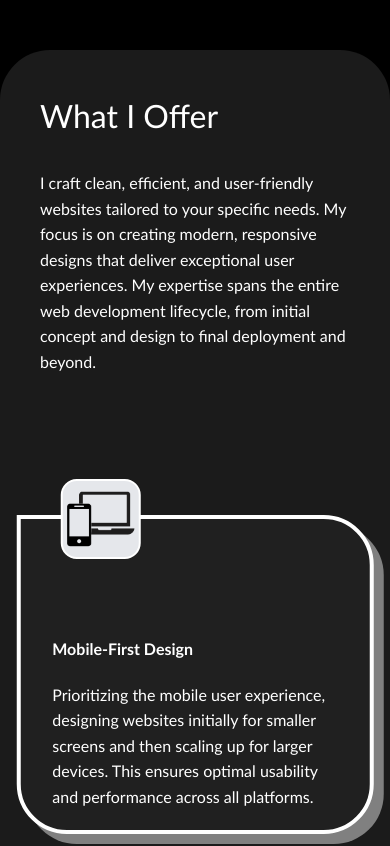
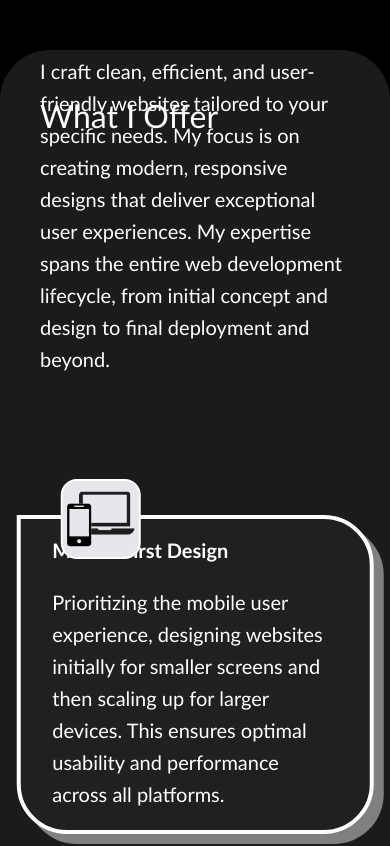
Before and after one commit to jjplaza-dev/Web-Dev-Portfolio, a React (Vite) app in the folder frontend/: page / in a window 390 px wide. Shown: the part 2900-3746 px from the top of the page. Built offline with nearby package versions, Linux system fonts and the light colour scheme.

Commit message:
Services update and css root sizing tweaks

```diff
--- a/frontend/src/components/Services.jsx
+++ b/frontend/src/components/Services.jsx
@@ -57,7 +57,7 @@ function Services() {
 
               <div className='w-full lg:w-[50%] h-[12%] lg:h-[20%] relative lg:sticky lg:top-30 text-white'>
                 <h2 className='mb-10 lg:mb:10 p-10 lg:p-15'>What I Offer</h2>
-                <h3 className='absolute bottom-10 p-10 lg:p-15'>I craft clean, efficient, and user-friendly websites tailored to your specific needs. My focus is on creating modern, responsive designs that deliver exceptional user experiences. My expertise spans the entire web development lifecycle, from initial concept and design to final deployment and beyond.</h3>
+                <h5 className='absolute bottom-10 p-10 lg:p-15'>I craft clean, efficient, and user-friendly websites tailored to your specific needs. My focus is on creating modern, responsive designs that deliver exceptional user experiences. My expertise spans the entire web development lifecycle, from initial concept and design to final deployment and beyond.</h5>
               </div>
 
               <div className='w-full lg:w-[50%] h-[85%] lg:h-full flex flex-col justify-around'>
@@ -65,10 +65,10 @@ function Services() {
                     <div key={index} className='w-full h-1/6  sticky top-30 pt-15'>
                       <div className='w-11/12 lg:w-10/12 h-8/12 lg:h-8/12 cursor-pointer border-4 bg-[#202020] text-white absolute  right-[50%] translate-x-[50%] hover:translate-x-[49%] hover:translate-y-[-1%] duration-200 text-[1.2rem] rounded-tl-none rounded-[50px]' style={{boxShadow: "10px 10px gray"}}>
                         <div className='w-20 h-20 absolute z-2 bg-cover border-2 rounded-2xl translate-x-[50%] translate-y-[-50%] bg-gray-200' style={{backgroundImage: `url(${service.image})`}}></div>
-                        <h3 className='w-full h-fit absolute bottom-0 px-8 py-5 lg:px-15 lg:py-10 '>
-                          <h3 className='w-full py-5 font-semibold'>{service.title}</h3>
+                        <h5 className='w-full h-fit absolute bottom-0 px-8 py-5 lg:px-15 lg:py-10 '>
+                          <h5 className='w-full py-5 font-semibold'>{service.title}</h5>
                           {service.text}
-                        </h3>
+                        </h5>
                       </div>
                     </div>
                   ))}
--- a/frontend/src/index.css
+++ b/frontend/src/index.css
@@ -1,4 +1,20 @@
 @import "tailwindcss";
+
+:root {
+  --h1-size: clamp(2.5rem, 6vw, 4rem);
+  --h2-size: clamp(2rem, 5vw, 3rem);
+  --h3-size: clamp(1.75rem, 4vw, 2.5rem);
+  --h4-size: clamp(1.5rem, 3vw, 2rem);
+  --h5-size: clamp(1.25rem, 2.5vw, 1.5rem);
+}
+
+h1 { font-size: var(--h1-size); }
+h2 { font-size: var(--h2-size); }
+h3 { font-size: var(--h3-size); }
+h4 { font-size: var(--h4-size); }
+h5 { font-size: var(--h5-size); }
+
+
 
 body {
     height: fit-content;
@@ -77,19 +93,11 @@ button {
   }
 
   h1 {
-    font-size: var(--fs-xl);
+
     line-height: 1;
     text-transform: uppercase;
   }
-  h2 {
-    font-size: var(--fs-600);
-  }
-  h3 {
-    font-size: var(--fs-400);
-  }
-  h4{
-    font-size: var(--fxs-300);
-  }
+
   .tf2 {
     font-size: var(--fs-600);
   }
```
